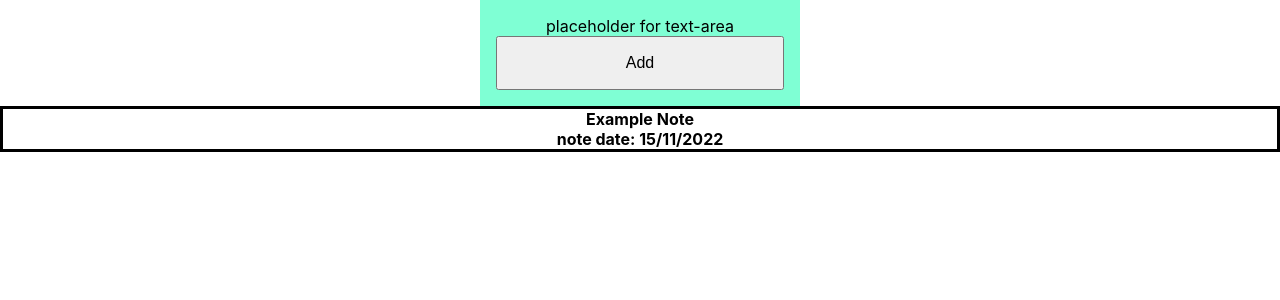
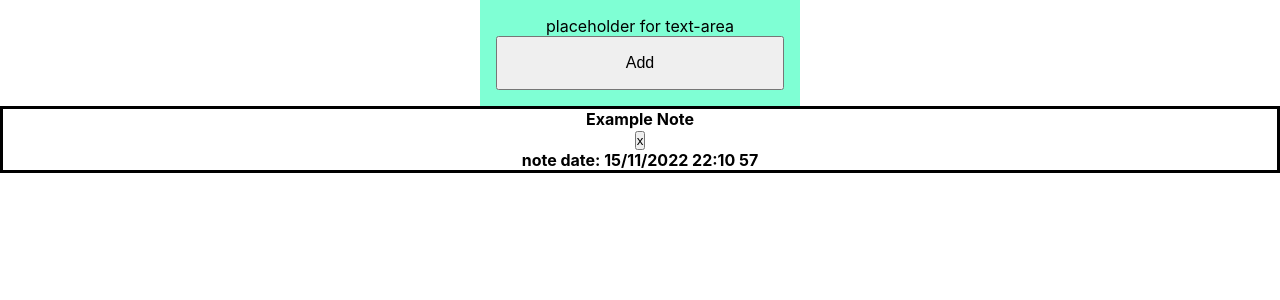
Before and after one commit to mark-itc/react---notes-app-ZeevGinzburg, a React (Create React App) app in the folder zeev-ginzburg-react-1-notes-app/: page / in a window 1280 px wide. Both pictures are taken after a click on the button "Add". Shown: the top 300 px of the page. Built offline with nearby package versions, Linux system fonts and the light colour scheme.

Commit message:
delete button + hours

```diff
--- a/zeev-ginzburg-react-1-notes-app/src/App.jsx
+++ b/zeev-ginzburg-react-1-notes-app/src/App.jsx
@@ -4,16 +4,24 @@ import Form from './components/form';
 import { useState } from "react";
 
 function App() {
-  const [noteItems, setNoteItem] = useState([]);
+  const [noteItems, setNoteItems] = useState([]);
 
   const addNewNote = (newNoteItem) => {
-    setNoteItem([...noteItems, newNoteItem]);
+    setNoteItems([...noteItems, newNoteItem]);
+  }
+  const deleteNote = (noteToDelete) => {
+    setNoteItems(noteItems.filter((note) => {
+      if (note === noteToDelete){
+        return false;
+      }
+      else return true;
+    }));
   }
 
   return (
     <div className="App">
       <Form addNewNote={addNewNote}/>
-      <Notes noteItems={noteItems}/>
+      <Notes noteItems={noteItems} deleteNote={deleteNote}/>
     </div>
   );
 }
--- a/zeev-ginzburg-react-1-notes-app/src/components/notes.jsx
+++ b/zeev-ginzburg-react-1-notes-app/src/components/notes.jsx
@@ -2,28 +2,31 @@ import "./notes.css"
 
 
 function Notes(props) {
-    const {noteItems} = props;
+    const {noteItems, deleteNote} = props;
 
-    /**
-     * Feormat date
-     * @param {Date} date The date
-     */
     const humanReadebleDate = (date) => {
         const day = date.getDate();
         const month = date.getMonth() + 1;
         const year = date.getFullYear();
+        const hour = date.getHours();
+        const minute = date.getMinutes();
+        const second = date.getSeconds();
+
+
 
         return (
-            `${day}/${month}/${year}`
+            `${day}/${month}/${year} ${hour}:${minute} ${second}`
         )
 
     }
+
 
     return (<>
         <div className="note-div">
             {noteItems.map((note) => (
             <div className="note-card">
                 <p>{note.text}</p>
+                <button onClick={() => { deleteNote(note) } }>x</button>
                 <p>{`note date: ${humanReadebleDate(note.date)}` }</p>
             </div>
             ))}
```
